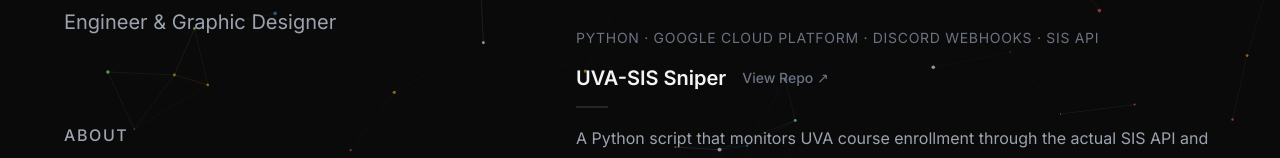
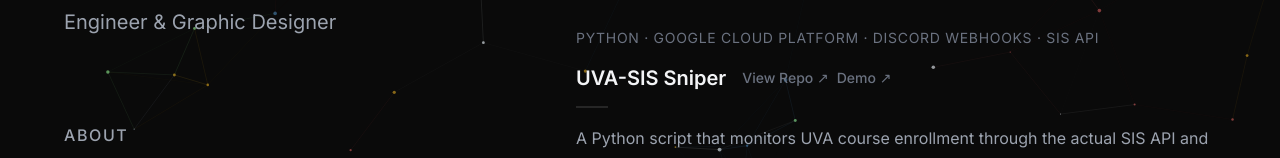
Before and after one commit to RohanB2/rohanb2.github.io, a React (Vite) app: page / in a window 1280 px wide. Both pictures are taken after a click on the element "PROJECTS". Shown: the part 124-282 px from the top of the page. Built offline with nearby package versions, Linux system fonts and the light colour scheme; a web font is replaced by a local one.

Commit message:
Updated buttons in project section, hidden/not hidden.

```diff
--- a/src/components/Projects.tsx
+++ b/src/components/Projects.tsx
@@ -13,9 +13,12 @@ export default function Projects() {
             <h3 className="content-title" style={{ display: 'flex', alignItems: 'center', gap: '1rem' }}>
               {project.title}
               <div style={{ display: 'flex', gap: '0.5rem' }}>
-                <a href={project.github} style={{ fontSize: '0.875rem', fontWeight: 500, color: 'var(--text-tertiary)', textDecoration: 'underline', textDecorationColor: 'transparent', transition: 'text-decoration-color 0.2s' }} onMouseOver={(e) => e.currentTarget.style.textDecorationColor = 'currentColor'} onMouseOut={(e) => e.currentTarget.style.textDecorationColor = 'transparent'}>View Repo ↗</a>
-                {/* demo text */}
-                {/* <a href={project.demo} style={{ fontSize: '0.875rem', fontWeight: 500, color: 'var(--text-tertiary)', textDecoration: 'underline', textDecorationColor: 'transparent', transition: 'text-decoration-color 0.2s' }} onMouseOver={(e) => e.currentTarget.style.textDecorationColor = 'currentColor'} onMouseOut={(e) => e.currentTarget.style.textDecorationColor = 'transparent'}>Demo ↗</a> */}
+                {project.github && project.github !== '#' && (
+                  <a href={project.github} target="_blank" rel="noreferrer" style={{ fontSize: '0.875rem', fontWeight: 500, color: 'var(--text-tertiary)', textDecoration: 'underline', textDecorationColor: 'transparent', transition: 'text-decoration-color 0.2s' }} onMouseOver={(e) => e.currentTarget.style.textDecorationColor = 'currentColor'} onMouseOut={(e) => e.currentTarget.style.textDecorationColor = 'transparent'}>View Repo ↗</a>
+                )}
+                {project.demo && project.demo !== '#' && (
+                  <a href={project.demo} target="_blank" rel="noreferrer" style={{ fontSize: '0.875rem', fontWeight: 500, color: 'var(--text-tertiary)', textDecoration: 'underline', textDecorationColor: 'transparent', transition: 'text-decoration-color 0.2s' }} onMouseOver={(e) => e.currentTarget.style.textDecorationColor = 'currentColor'} onMouseOut={(e) => e.currentTarget.style.textDecorationColor = 'transparent'}>Demo ↗</a>
+                )}
               </div>
             </h3>
             <div className="content-separator"></div>
```
